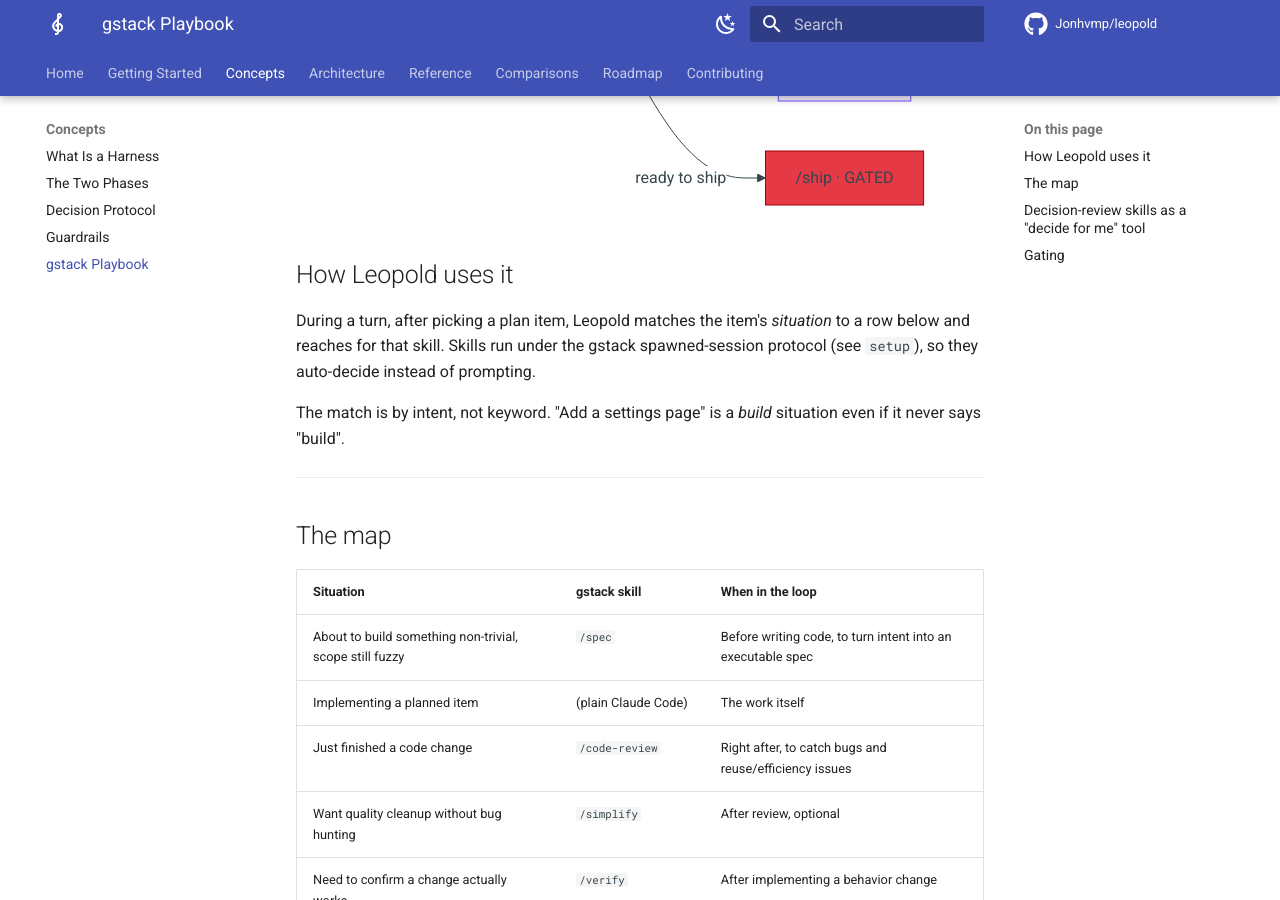
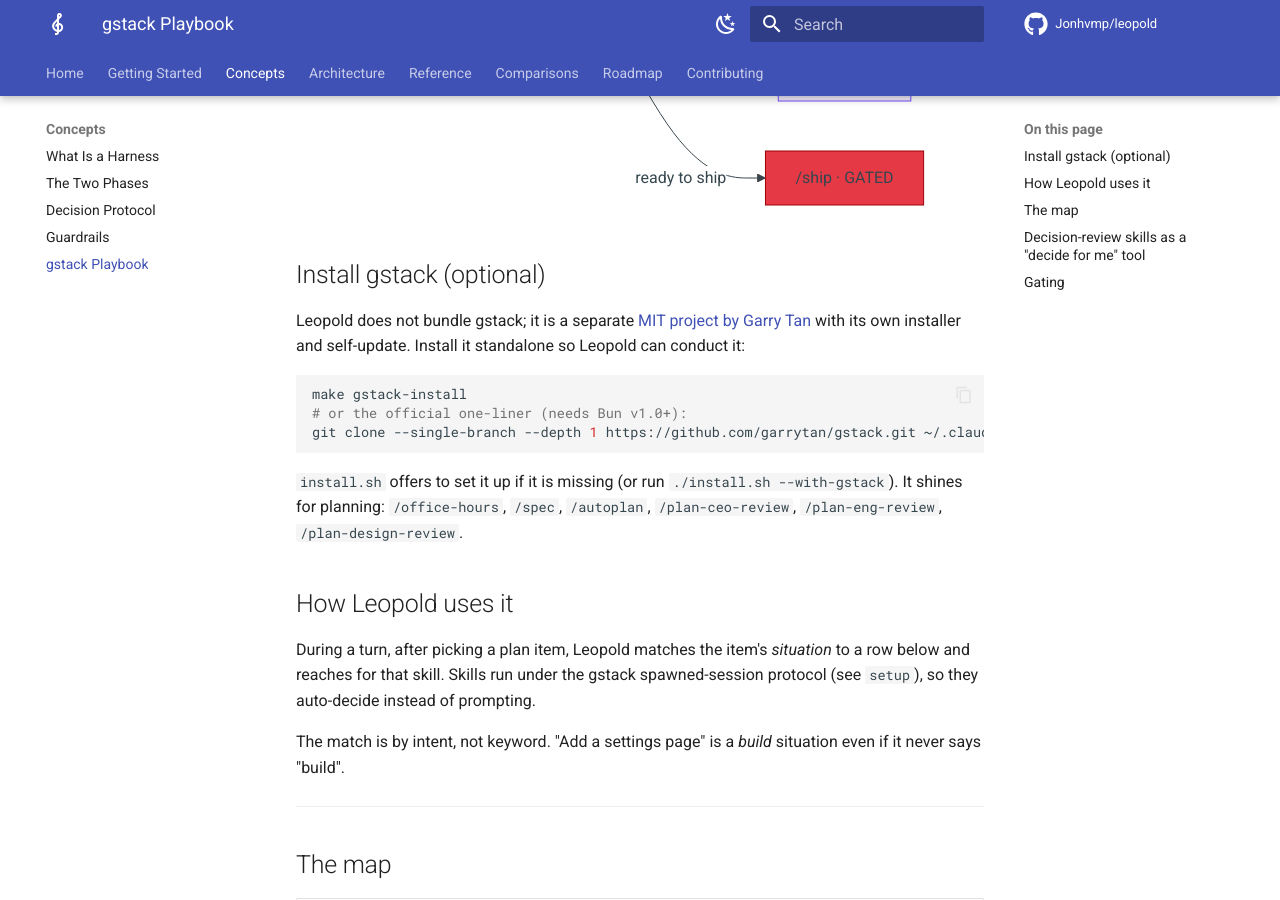
Before and after one commit to Jonhvmp/leopold, an MkDocs documentation site: the page built from docs/gstack-playbook.md, in a window 1280 px wide and 900 px high, scrolled down 903 px. Built offline with MkDocs 1.6.1 and Material for MkDocs 9.7.7, drawn with Linux system fonts in a browser that asks for light colours; comment, search, counter and statistics services are not loaded.

Commit message:
feat: optional gstack integration, CI, hook tests, community files
- install.sh + Makefile offer optional gstack setup (detect, then install)
- /leopold-brief offers gstack planning (autoplan / plan-eng-review) when present
- CI workflow + hook behavior tests
- issue/PR templates and SECURITY policy

````diff
--- a/docs/gstack-playbook.md
+++ b/docs/gstack-playbook.md
@@ -24,6 +24,18 @@
     classDef gated fill:#e63946,stroke:#9d0208,color:#fff;
     class Ship gated;
 ```
+
+## Install gstack (optional)
+
+Leopold does not bundle gstack; it is a separate [MIT project by Garry Tan](https://github.com/garrytan/gstack) with its own installer and self-update. Install it standalone so Leopold can conduct it:
+
+```bash
+make gstack-install
+# or the official one-liner (needs Bun v1.0+):
+git clone --single-branch --depth 1 https://github.com/garrytan/gstack.git ~/.claude/skills/gstack && cd ~/.claude/skills/gstack && ./setup
+```
+
+`install.sh` offers to set it up if it is missing (or run `./install.sh --with-gstack`). It shines for planning: `/office-hours`, `/spec`, `/autoplan`, `/plan-ceo-review`, `/plan-eng-review`, `/plan-design-review`.
 
 ## How Leopold uses it
 
````
Also changed, not shown: README.md (+14 -0 lines), SECURITY.md (added, +28 -0 lines), skills/leopold-brief/SKILL.md (+15 -0 lines), .github/pull_request_template.md (added), 7 other files.
